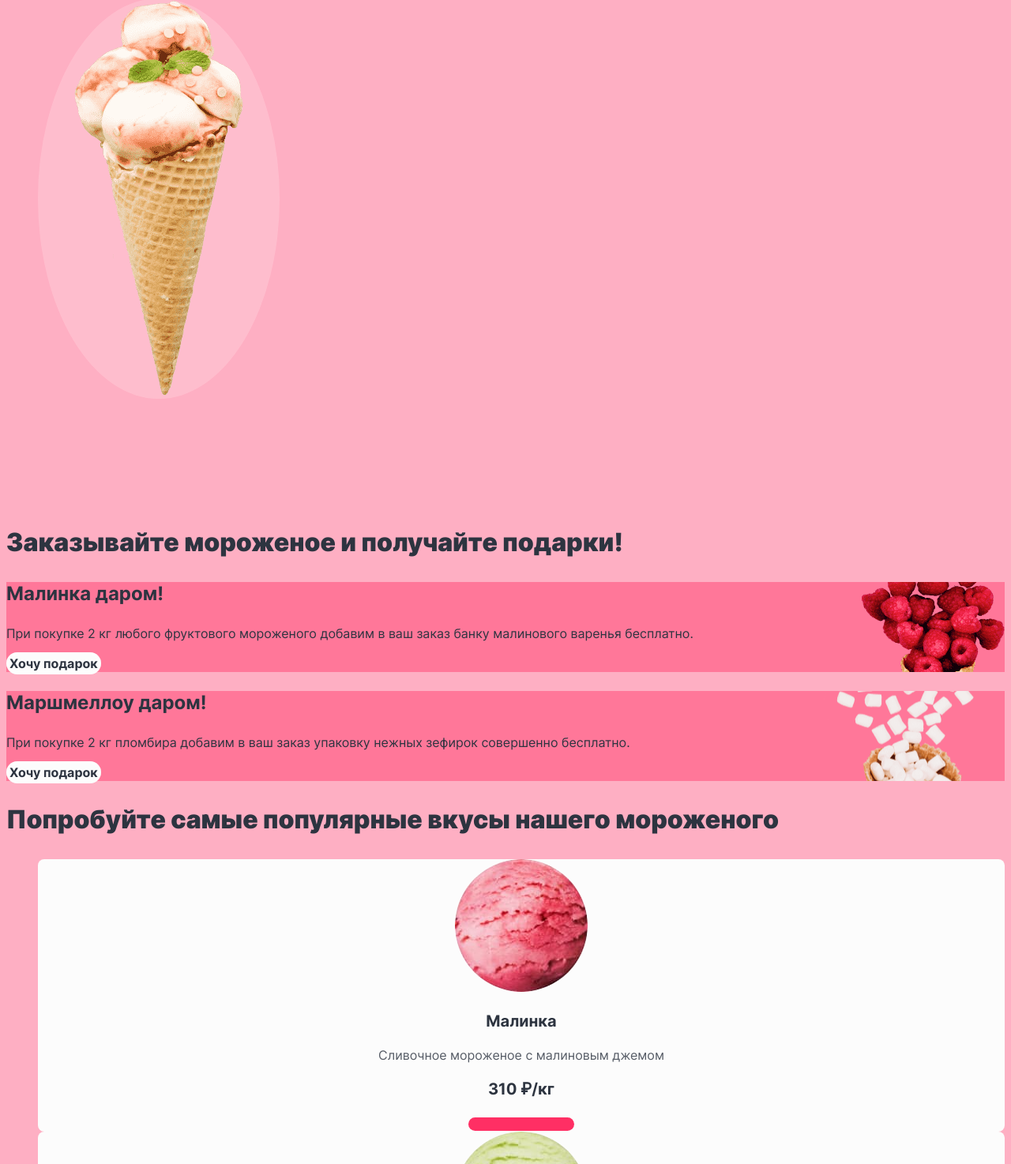
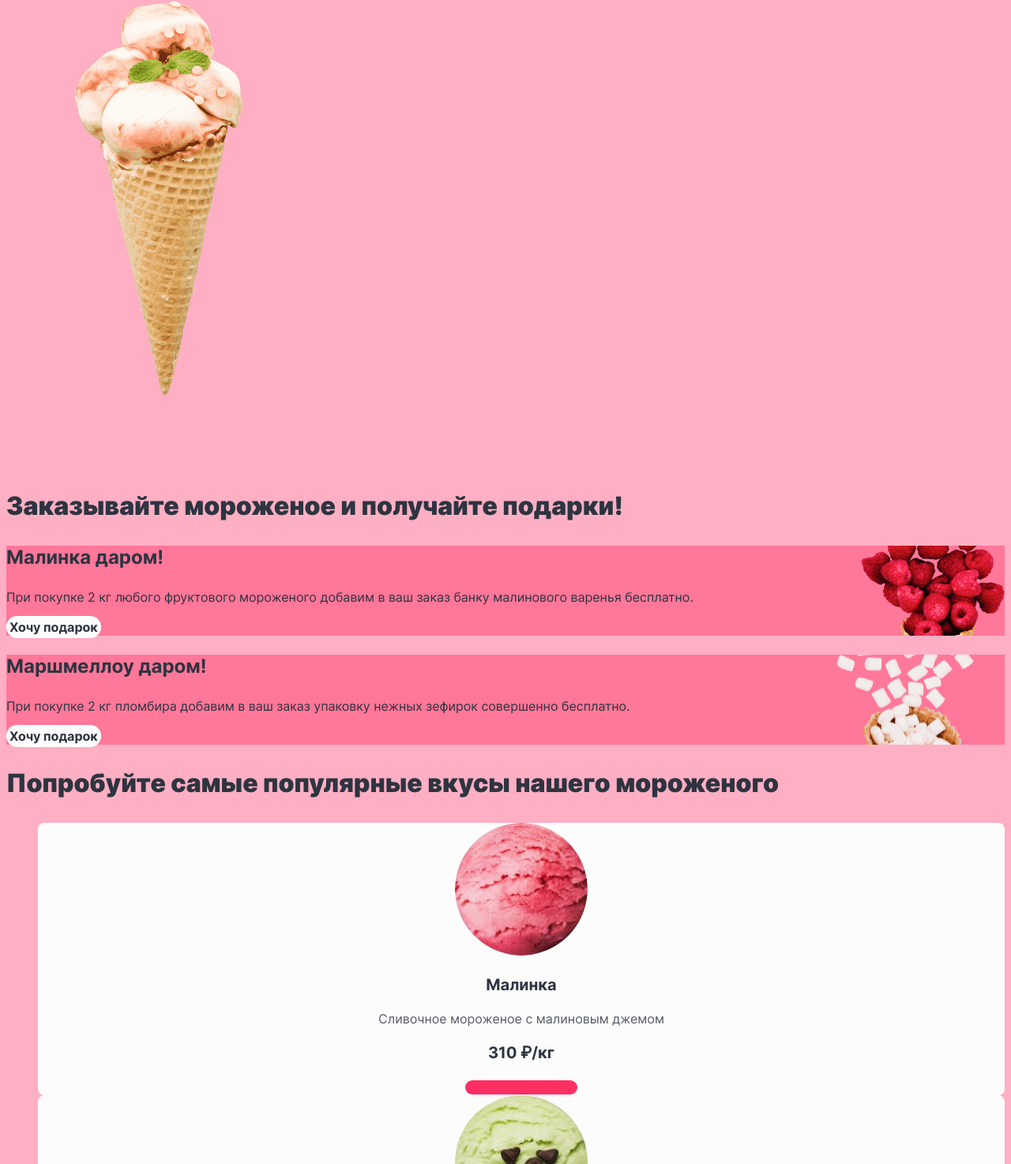
Before and after one commit to htmlacademy-htmlcss/1946445-gllacy-33, a plain HTML site: page 5/index.html in a window 1280 px wide. Shown: the part 2225-3699 px from the top of the page at 79% size. Drawn offline with Linux system fonts and the light colour scheme.

Commit message:
:heavy_check_mark: Сборка #5

```diff
--- a/5/index.html
+++ b/5/index.html
@@ -95,10 +95,6 @@
           <li><img class="slider-image" src="images/slide-icecream-banana.png" width="306" height="507" alt="Сливочное банановое мороженое"></li>
           <li><img class="slider-image" src="images/slide-icecream-caramel.png" width="306" height="507" alt="Карамельный пломбир"></li>
         </ul>
-      </div>
-    </section>
-    <section class="main-social">
-      <h2 class="visually-hidden">Социальные сети</h2>
         <ul class="social-list">
           <li class="social-item">
             <a class="button-social" href="https://vk.com/htmlacademy">
@@ -116,6 +112,7 @@
             </a>
           </li>
         </ul>
+      </div>
     </section>
     <section class="main-sale">
       <h2 class="sale-header">Заказывайте мороженое и получайте подарки!</h2>
--- a/5/styles/styles.css
+++ b/5/styles/styles.css
@@ -2,7 +2,7 @@
   font-family: "Inter";
   font-style: normal;
   font-weight: 400;
-  src: url(../fonts/inter-400.woff2) format(woff2);
+  src: url("../fonts/inter-400.woff2") format("woff2");
   font-display: swap;
 }
 
@@ -10,7 +10,7 @@
   font-family: "Inter";
   font-style: normal;
   font-weight: 700;
-  src: url(../fonts/inter-700.woff2) format(woff2);
+  src: url("../fonts/inter-700.woff2") format("woff2");
   font-display: swap;
 }
 
@@ -18,7 +18,7 @@
   font-family: "Inter";
   font-style: normal;
   font-weight: 900;
-  src: url(../fonts/inter-900.woff2) format(woff2);
+  src: url("../fonts/inter-900.woff2") format("woff2");
   font-display: swap;
 }
 
@@ -102,6 +102,7 @@ body {
 }
 
 .button-white {
+  font-family: inherit;
   font-weight: 700;
   line-height: 20px;
   background-color: #fcfcfc;
@@ -110,15 +111,6 @@ body {
   color: inherit;
   text-align: center;
   text-decoration: none;
-}
-
-.slider-image {
-  width: 306px;
-  height: 507px;
-  background-color: rgba(255, 203, 216, 0.5);
-  background-size: 312px 312px;
-  background-position: left center;
-  border-radius: 50%;
 }
 
 /* Sales */
@@ -185,6 +177,7 @@ body {
 }
 
 .button {
+  font-family: inherit;
   background-color: #ff2f64;
   border-radius: 26px;
   border: none;
@@ -194,7 +187,7 @@ body {
 
 .main-features {
   border: 24px solid #fcfcfc;
-  border-image: url(../images/backgrounds/background-waffle.jpg) 24;
+  border-image: url(../images/backgrounds/background-waffle.png) 24;
   border-image-repeat: round;
   background-color: #fcfcfc;
   border-radius: 16px;
@@ -254,6 +247,7 @@ body {
 }
 
 .button-pink {
+  font-family: inherit;
   font-weight: 700;
   line-height: 20px;
   background-color: #ff2f64;
@@ -409,6 +403,7 @@ body {
 }
 
 .button-apply {
+  font-family: inherit;
   font-weight: 700;
   font-size: 14px;
   line-height: 20px;
```
Also changed, not shown: 5/images/backgrounds/background-waffle.png (added). Lines whose indentation alone changed are shown as unchanged.
